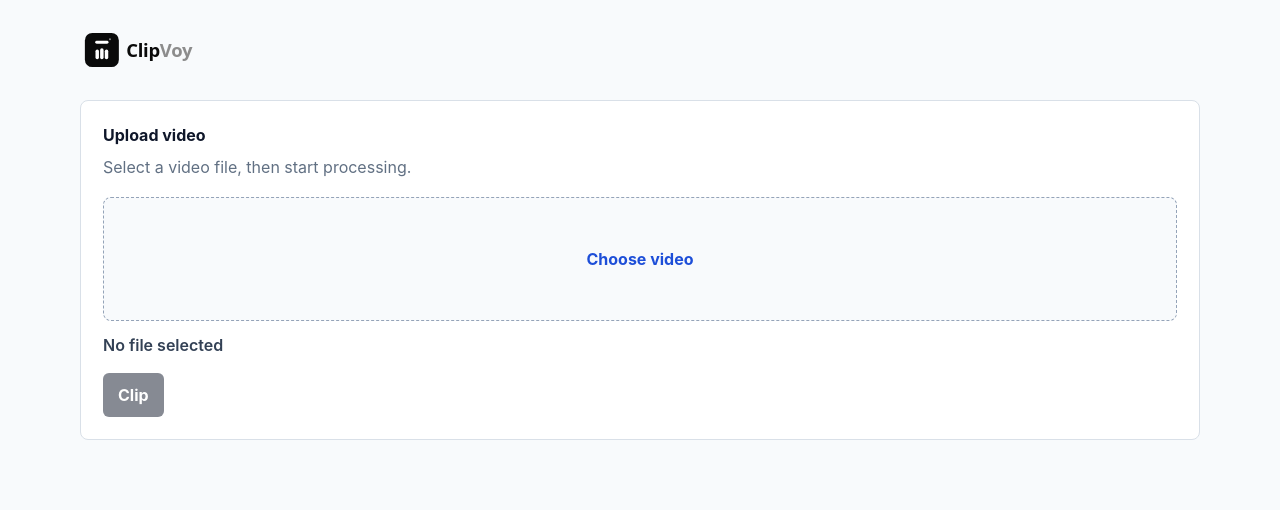
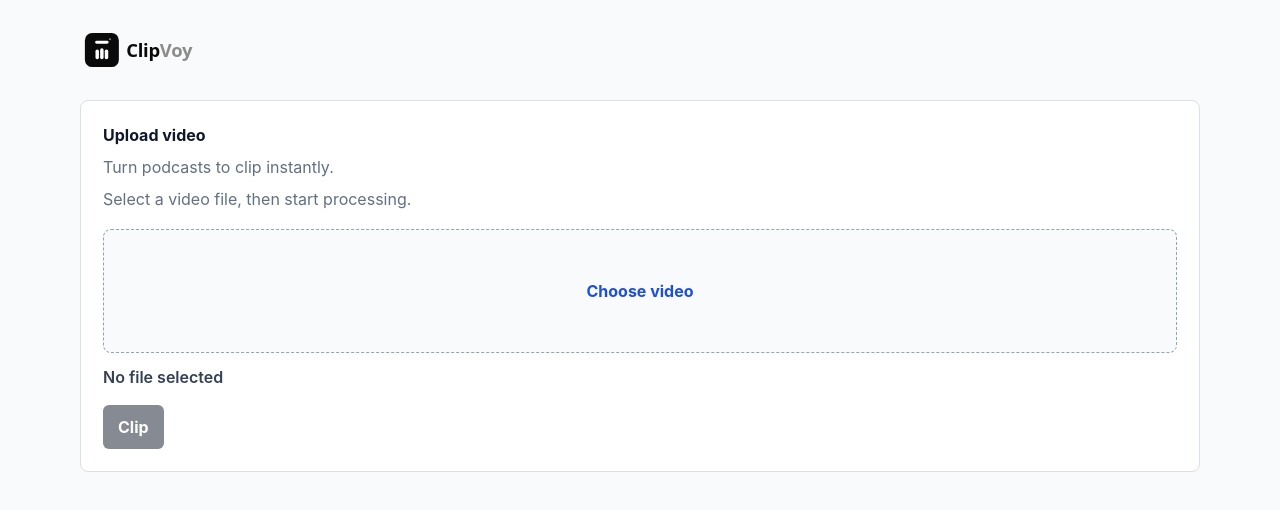
Before and after one commit to Makky101/clipvoy, a React (Vite) app in the folder client/: page / in a window 1280 px wide. Shown: the top 510 px of the page. Built offline with nearby package versions, Linux system fonts and the light colour scheme; no server answers.

Commit message:
Add description for video upload instructions

```diff
--- a/client/src/components/VideoUploader.tsx
+++ b/client/src/components/VideoUploader.tsx
@@ -22,6 +22,7 @@ export function VideoUploader({
   return (
     <section className="panel">
       <h2>Upload video</h2>
+      <p className="muted">Turn podcasts to clip instantly.</p>
       <p className="muted">Select a video file, then start processing.</p>
 
       <label className="file-picker">
```
